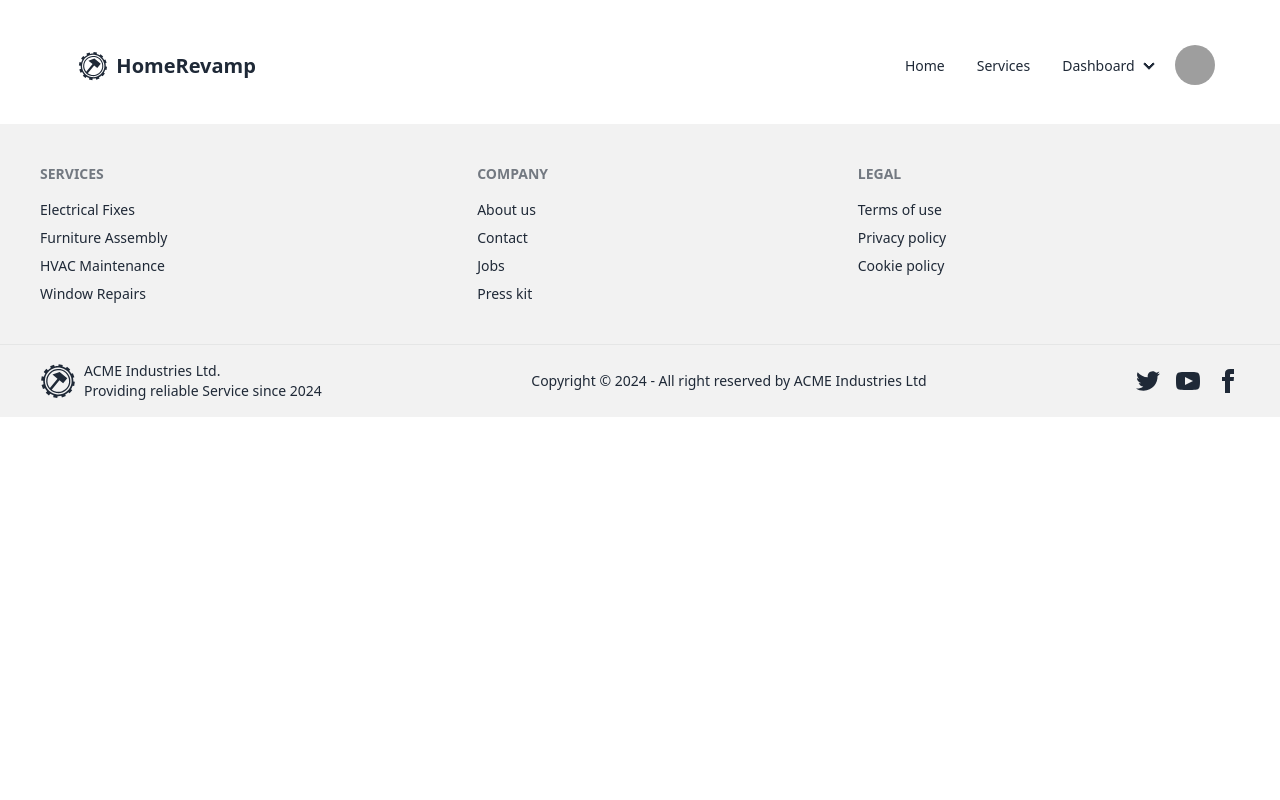
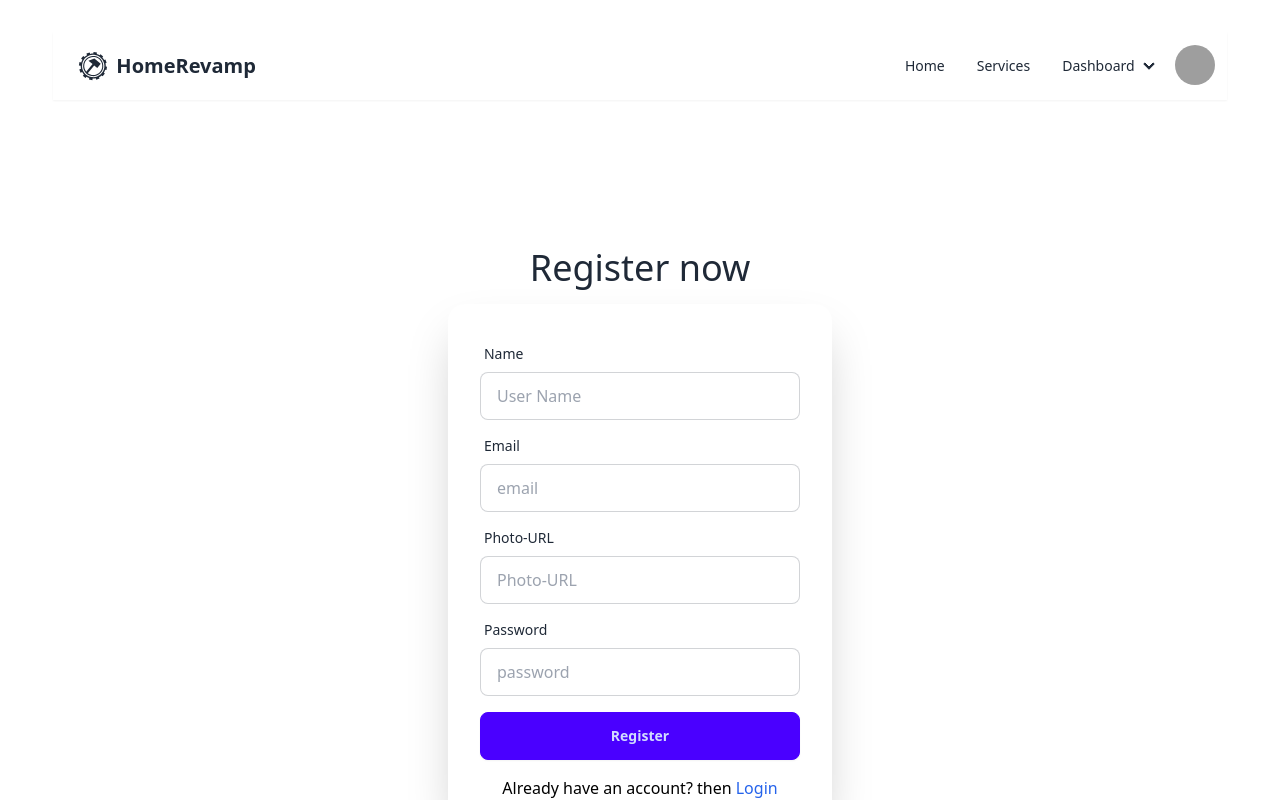
Before and after one commit to User-RAY/homeRevampServices-client-side-a11, a React (Vite) app: page /register in a window 1280 px wide. Shown: the top 800 px of the page. Built offline with nearby package versions, Linux system fonts and the light colour scheme; grey boxes are pictures that could not be loaded.

Commit message:
Added register page

```diff
--- a/src/components/Navbar/Navbar.jsx
+++ b/src/components/Navbar/Navbar.jsx
@@ -47,7 +47,7 @@ const Navbar = () => {
     return (
         <div className="mt-8 mb-6 w-11/12 mx-auto">
 
-            <div className="navbar bg-base-100">
+            <div className="navbar bg-base-100 shadow-sm">
                 <div className="navbar-start flex-1">
                     <div className="dropdown">
                     <div tabIndex={0} role="button" className="btn btn-ghost lg:hidden">
--- a/src/pages/Register/Register.jsx
+++ b/src/pages/Register/Register.jsx
@@ -1,9 +1,51 @@
+import { Link } from "react-router-dom";
+
 
 
 const Register = () => {
     return (
         <div>
 
+<div className="min-h-screen flex flex-col justify-center items-center w-11/12 mx-auto mb-8">
+                <h1 className="text-4xl my-4"> Register now </h1>
+                <div className="card bg-base-100 w-full max-w-sm shrink-0 shadow-2xl">
+                    <form className="card-body text-black pb-0">
+                        <div className="form-control">
+                        <label className="label">
+                            <span className="label-text">Name</span>
+                        </label>
+                        <input type="text" name="name" placeholder="User Name" className="input input-bordered" required />
+                        </div>
+                        <div className="form-control">
+                        <label className="label">
+                            <span className="label-text">Email</span>
+                        </label>
+                        <input type="email" name="email" placeholder="email" className="input input-bordered" required />
+                        </div>
+                        <div className="form-control">
+                        <label className="label">
+                            <span className="label-text">Photo-URL</span>
+                        </label>
+                        <input type="text" name="photo" placeholder="Photo-URL" className="input input-bordered" required />
+                        </div>
+                        <div className="form-control">
+                        <label className="label">
+                            <span className="label-text">Password</span>
+                        </label>
+                        <input type="password" name="password" placeholder="password" className="input input-bordered" required />
+                        </div>
+                        <div className="form-control mt-2">
+                        <button className="btn btn-primary">Register</button>
+                        </div>
+                    </form>
+
+                    <h2 className="px-8 my-4 text-center text-black">Already have an account? then <Link to='/login' className="text-blue-600">Login</Link></h2>
+                </div>
+
+
+            </div>
+
+
         </div>
     );
 };
```
